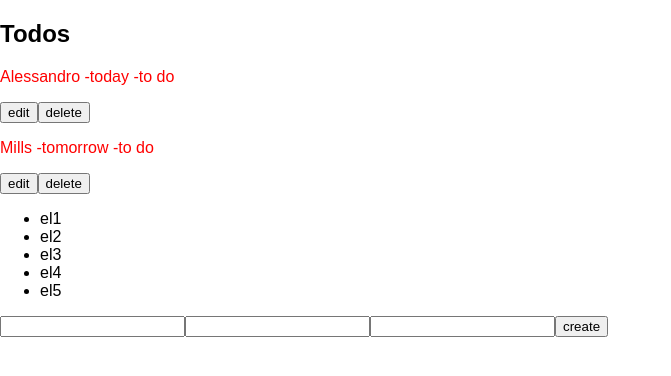
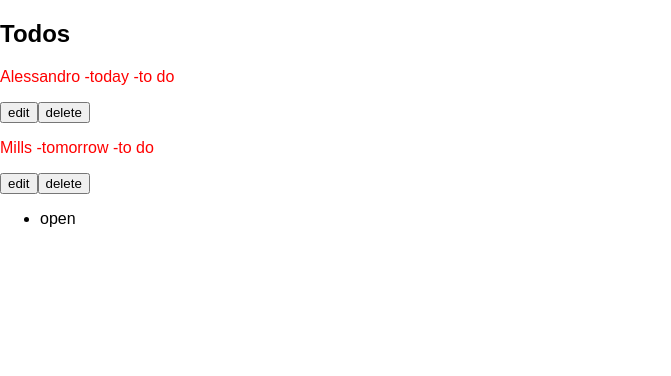
Before and after one commit to WebTerminator/todo, a React (Create React App) app: page / in a window 1280 px wide. Shown: the top 376 px of the page, without its empty margins (0-671 px from the left). Built offline with nearby package versions, Linux system fonts and the light colour scheme.

Commit message:
functionality added to toggle the create todo form

```diff
--- a/src/components/App.js
+++ b/src/components/App.js
@@ -16,7 +16,8 @@ class App extends Component {
       date: "",
       status: "",
       selectedTodoID: "",
-      isEditingTrue: false
+      isEditingTrue: false,
+      isFormVisible: false
     }
   }
 
@@ -63,6 +64,12 @@ class App extends Component {
     }
 }
 
+toggleCreateForm = () => {
+  this.setState({
+    isFormVisible: !this.state.isFormVisible
+  })
+}
+
 submitForm = e => {
     e.preventDefault()
     const { addTodo, updateTodo } = this.props
@@ -104,15 +111,14 @@ submitForm = e => {
         <footer className="app-footer">
           <nav>
             <ul>
-              <li>el1</li>
-              <li>el2</li>
-              <li>el3</li>
-              <li>el4</li>
-              <li>el5</li>
+              <li onClick={this.toggleCreateForm}>open</li>
             </ul>
           </nav>
         </footer>
         <div className="overlay app-new-task">
+          {
+            this.state.isFormVisible
+            &&
             <Form
               onChange={this.handleOnChange}
               submitForm={this.submitForm}
@@ -121,6 +127,7 @@ submitForm = e => {
               date={this.state.date}
               status={this.state.status}
             />
+          }
         </div>
       </div>
     );
--- a/src/reducers/todo.js
+++ b/src/reducers/todo.js
@@ -20,6 +20,8 @@ const getToDo = (state = todos, action) => {
               let itemWrapper = {...item}
               if(item.id === action.id){
                 itemWrapper.title = action.title
+                itemWrapper.date = action.date
+                itemWrapper.status = action.status
               }
               return itemWrapper
             })
```
Also changed, not shown: 1 other file (tests, documents, lock files or other folders). Lines whose indentation alone changed are shown as unchanged.
